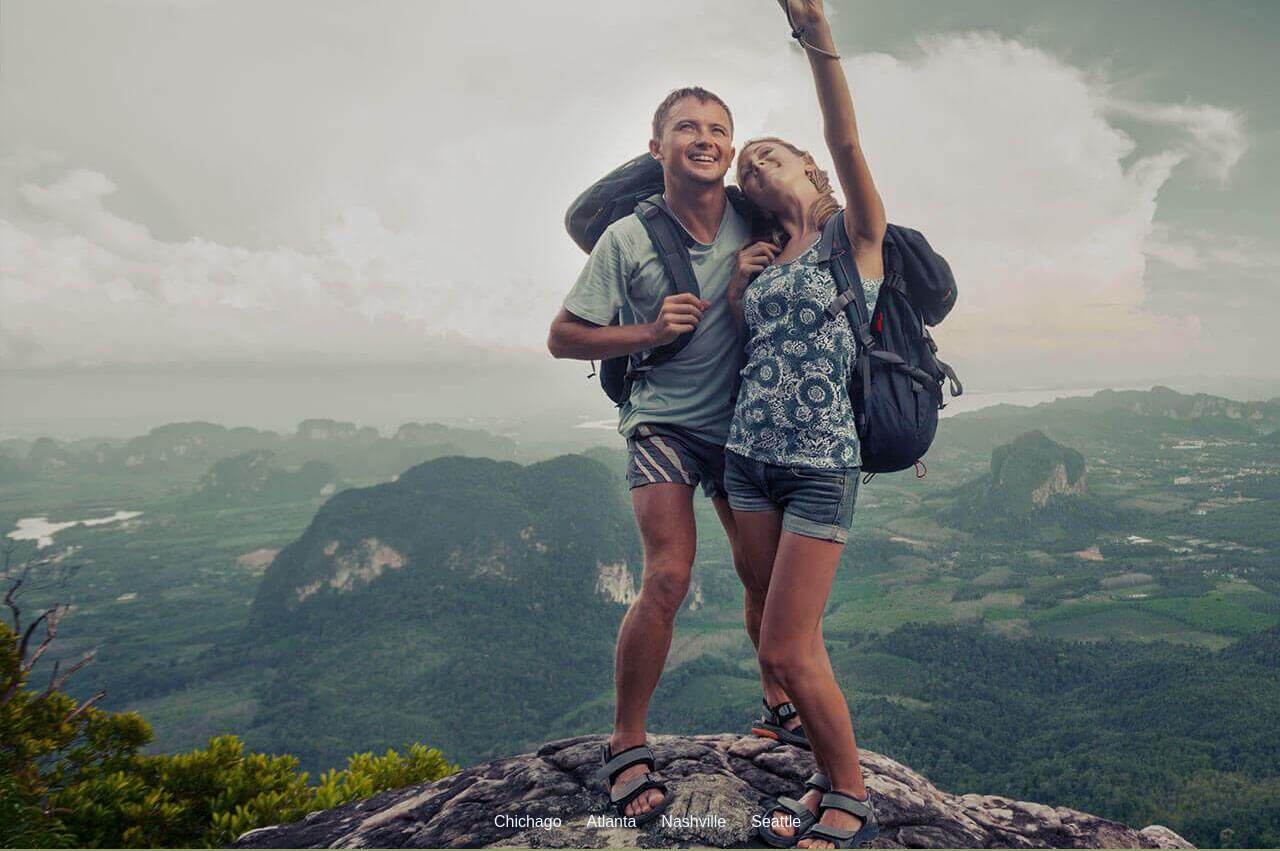
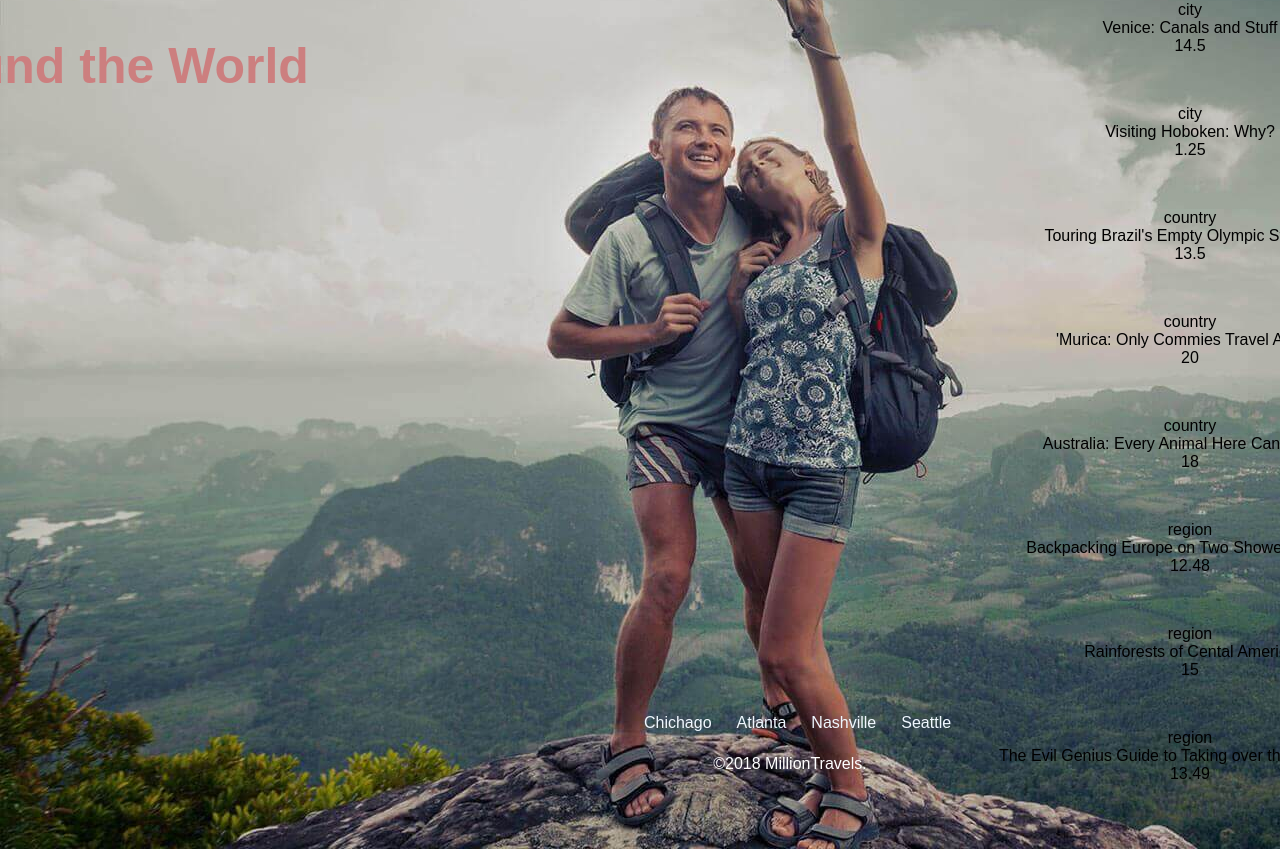
Before and after one commit to MillionInfinity/react-wide-world-travel, a React (Create React App) app: page / in a window 1280 px wide. Shown: the part 300-1151 px from the top of the page. Built offline with nearby package versions, Linux system fonts and the light colour scheme.

Commit message:
adding card to body

```diff
--- a/src/App.js
+++ b/src/App.js
@@ -3,7 +3,7 @@ import './App.css';
 import Header from'./Header';
 import Body from './Body';
 import Footer from './Footer';
-
+import Guides from './Guides';
 
 
 
@@ -13,9 +13,9 @@ class App extends Component {
       <div className="App">
          <Header/>
          <Body/>
+         <Guides/>
          <Footer/>
-
-      </div>
+         </div>
     );
   }
 }
--- a/src/Body.css
+++ b/src/Body.css
@@ -0,0 +1,9 @@
+.body-text{
+    color:rgb(204, 127, 127);
+    font-size:50px;
+    position: relative;
+    top:-850px;
+    left:-620px;
+    z-index: 500;
+
+}
--- a/src/Body.js
+++ b/src/Body.js
@@ -1,12 +1,13 @@
 import React, {Component} from 'react';
 import bodyImage from './imgs/1.jpg';
-import './index.css';
+import './Body.css';
 
 class Body extends Component {
     render() {
         return (
             <div className="Body">
                 <img src={bodyImage} className="App-bImg" alt="body image"/>
+                <h1 class="body-text">Travel Around the World</h1>
             </div>
         );
     }
--- a/src/Footer.css
+++ b/src/Footer.css
@@ -11,10 +11,16 @@ a{
 }
 
 .App-footer{
-    background-color:rgb(143, 151, 109);
+    /* background-color:rgb(143, 151, 109); */
     height: 75px;
-    margin-top: -40px;
+    margin-top: -1200px;
+    position: relative;
+    left:150px;
 }
 span.copyr{
-    margin-top:-80px;
+    /* margin-top:-180px; */
+    position: relative;
+    left:150px;
+    top: -50px;
+    color:white;
 }
--- /dev/null
+++ b/src/Guide.css
@@ -0,0 +1,17 @@
+.guideCard{
+    display: inline;
+
+    margin-left: 50px;
+    position: relative;
+    top:-1115px;
+    left:550px;
+
+    text-decoration: none;
+}
+li{
+   display: block;
+
+}
+p{
+ z-index: 600;
+}
--- /dev/null
+++ b/src/Guide.json
@@ -0,0 +1,49 @@
+{
+    "guides": [
+        {
+            "type": "city",
+            "title": "Paris on $10 a Day",
+            "price": 18.99
+        },
+        {
+            "type": "city",
+            "title": "Venice: Canals and Stuff",
+            "price": 14.50
+        },
+        {
+            "type": "city",
+            "title": "Visiting Hoboken: Why?",
+            "price": 1.25
+        },
+        {
+            "type": "country",
+            "title": "Touring Brazil's Empty Olympic Stadiums",
+            "price": 13.50
+        },
+        {
+            "type": "country",
+            "title": "'Murica: Only Commies Travel Abroad",
+            "price": 20.00
+        },
+        {
+            "type": "country",
+            "title": "Australia: Every Animal Here Can Kill You",
+            "price": 18.00
+        },
+        {
+            "type": "region",
+            "title": "Backpacking Europe on Two Showers a Week",
+            "price": 12.48
+        },
+        {
+            "type": "region",
+            "title": "Rainforests of Cental America",
+            "price": 15.00
+        },
+        {
+            "type": "region",
+            "title": "The Evil Genius Guide to Taking over the Tri City Area",
+            "price": 13.49
+        }
+    ]
+}
--- /dev/null
+++ b/src/Guides.js
@@ -0,0 +1,22 @@
+import React, {Component} from 'react';
+import './Guide.css';
+import json from './Guide.json';
+
+            function Guides(props) {
+                console.log(json);
+                return (
+                    <React.Fragment>
+                        {json.guides.map(bGuides => {
+                                return <div className="guideCard">
+                                    <p class="cards">
+                                    <li className="guide-type">{bGuides.type}</li>
+                                    <li className="guide-title">{bGuides.title}</li>
+                                    <li className="guide-price">{bGuides.price}</li>
+                                    </p>
+                                </div>
+                            })}
+                    </React.Fragment>
+                )
+            }
+
+export default Guides
```
